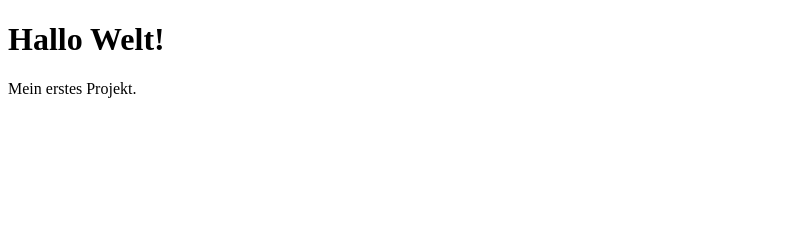
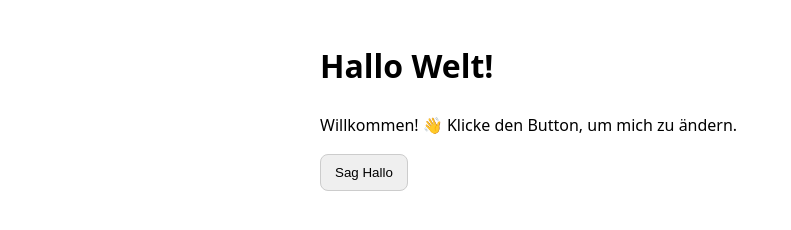
Before and after one commit to 631407fboe/hello-world, a plain HTML site: page index.html in a window 1280 px wide. Shown: the whole page, without its empty margins (0-791 px from the left). Drawn offline with Linux system fonts and the light colour scheme.

Commit message:
JS: Button fügt Interaktion hinzu (Text/Uhrzeit)

```diff
--- a/index.html
+++ b/index.html
@@ -4,7 +4,24 @@
     <title>Hallo Welt</title>
 </head>
 <body>
-    <h1>Hallo Welt!</h1>
-    <p>Mein erstes Projekt.</p>
+<body style="font-family: system-ui; max-width: 640px; margin: 40px auto; line-height: 1.6;">
+  <h1>Hallo Welt!</h1>
+  <p id="msg">Willkommen! 👋 Klicke den Button, um mich zu ändern.</p>
+
+  <button id="greetBtn" style="padding: 10px 14px; border-radius: 8px; border: 1px solid #ccc; cursor: pointer;">
+    Sag Hallo
+  </button>
+
+  <script>
+    const btn = document.getElementById('greetBtn');
+    const msg = document.getElementById('msg');
+
+    btn.addEventListener('click', () => {
+      const now = new Date().toLocaleTimeString();
+      msg.textContent = `Hallo! Es ist jetzt ${now}.`;
+    });
+  </script>
+</body>
+
 </body>
 </html>
```
